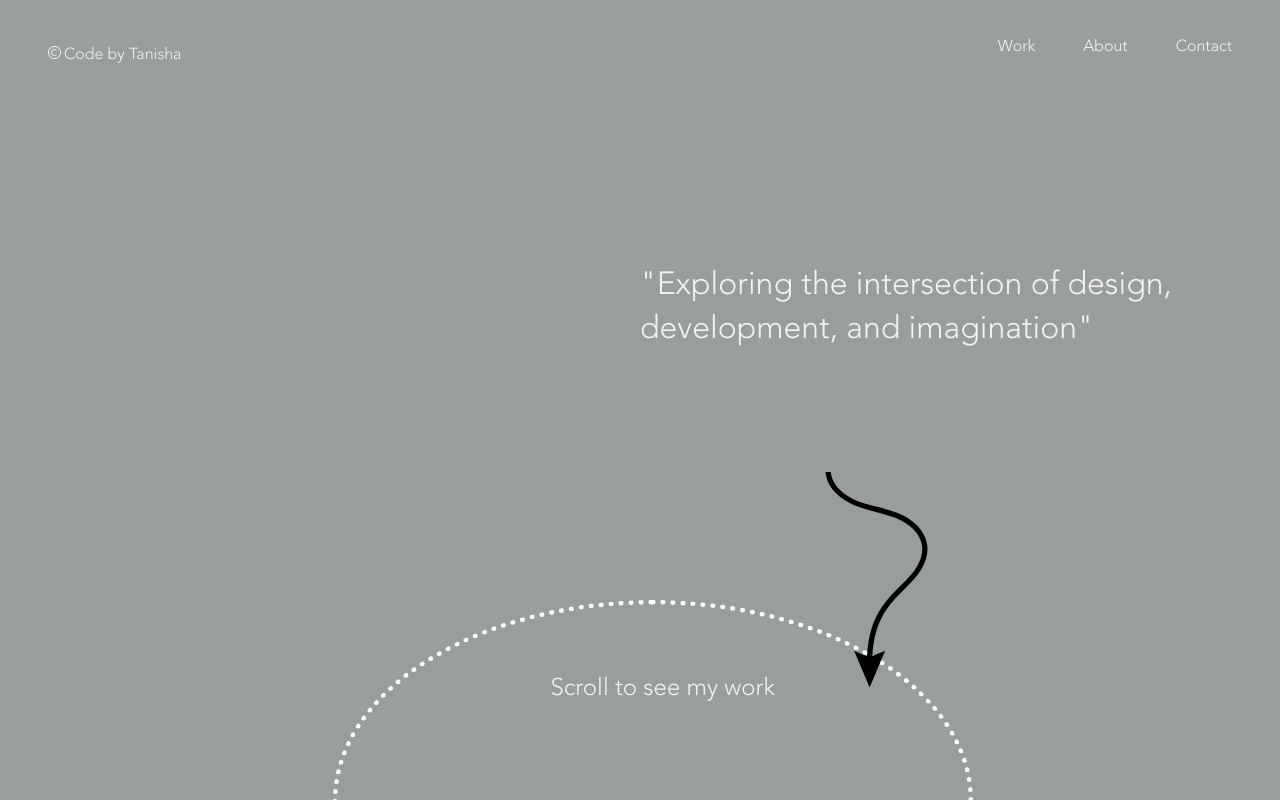
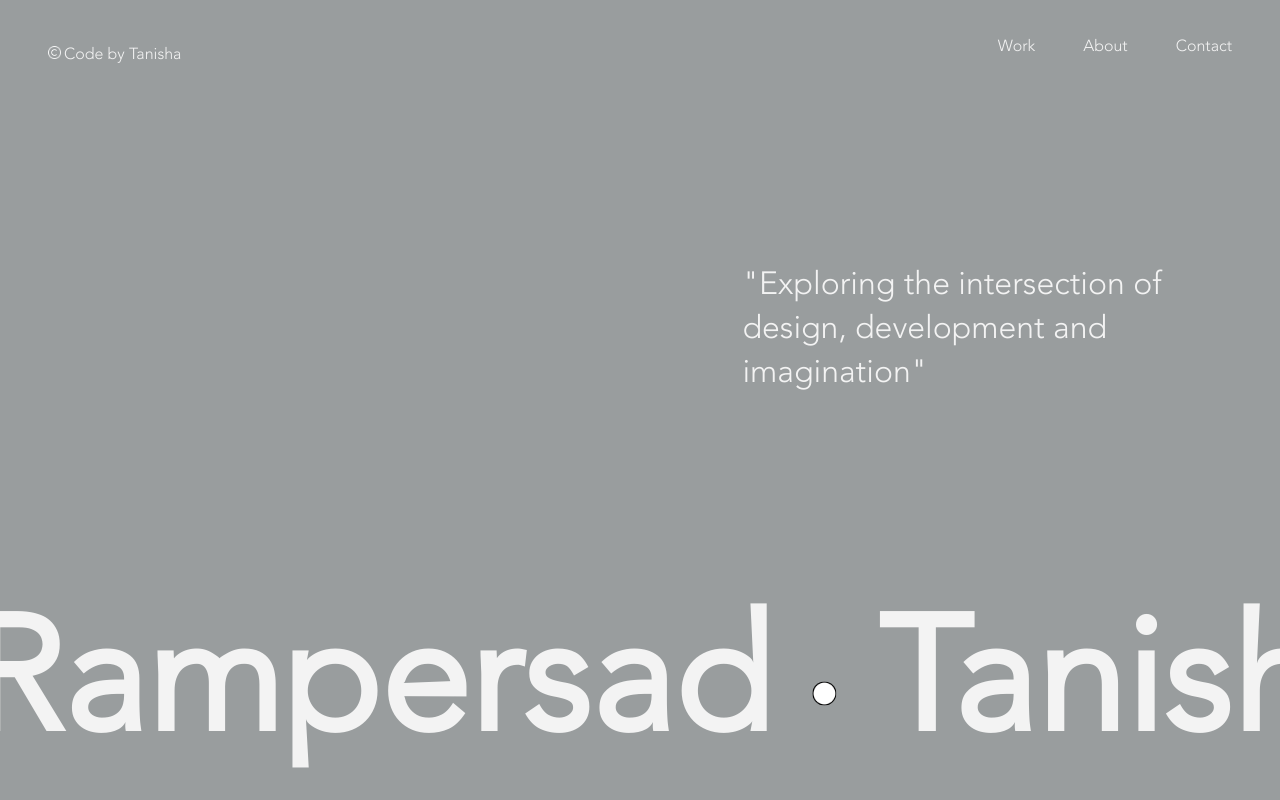
Before and after one commit to TanishaRampersad/My-Portfolio, a React (Create React App) app in the folder portfolio/: page / in a window 1280 px wide. Built offline with nearby package versions, Linux system fonts and the light colour scheme.

Commit message:
Edited infinite scroll function on banner section

```diff
--- a/portfolio/src/components/Home.css
+++ b/portfolio/src/components/Home.css
@@ -52,6 +52,7 @@
     margin: 0;
     padding: 0;
     overflow: none;
+    font-family: 'Avenir-book';
 }
 
 .banner{
@@ -74,11 +75,11 @@
     justify-content: flex-end;
     position: relative;
     top: 20%;
-    right: 0;
+    right: 2%;
 }
 
 .banner-text{
-    width: 50%;
+    width: 40%;
     position: relative;
     display: flex;
     justify-content: flex-end;
@@ -91,11 +92,12 @@
     border-style: dotted;
     border-radius: 50%;
     position: absolute;
+    overflow: hidden;
     bottom: 0;
     transform: translateY(50%);
     left: 26%;
+}
 
-}
 
 .scroll{
     position: absolute;
@@ -112,3 +114,86 @@
     position: absolute;
     bottom: 10%;
 }
+
+.myNameSection{
+    position: absolute;
+    overflow: hidden;
+    bottom: 15%;
+    transform: translateY(50%);
+    width: 100vw;
+    /* position: relative; */
+    overflow: hidden; /* Hide overflowing content */
+    white-space: nowrap; /* Prevent line breaks */
+}
+
+.myNameSection h1{
+    font-size: 10rem;
+    width: fit-content;
+    display: inline-block;
+    white-space: nowrap; /* Keep text on one line */
+    font-weight: 800;
+    animation: scrollLeft 25s linear infinite; /* Infinite scrolling animation */
+    position: relative;
+}
+
+.circle{
+    width: 1.5rem;
+    height: 1.5rem;
+    background-color: white;
+    border-radius: 50%;
+    filter: invert(1);
+    border: invert(1);
+    vertical-align: middle;
+}
+
+
+/*
+Duplicate the text with a pseudo-element
+.myNameSection h1::before {
+    content: attr(innerText);  Repeat the same text
+    position: absolute;
+    left: 100%; /* Start right after the original text
+    white-space: nowrap;
+}
+
+ Animation for scrolling text
+@keyframes scrollLeft {
+    from {
+        transform: translateX(0%); /* Start off-screen to the right
+    }
+    to {
+        transform: translateX(-100%); /* Move to the left until off-screen
+    }
+}
+*/
+
+
+
+
+/* ---------  Media Query -------------*/
+
+
+/*smaller phones */
+@media (max-width: 380px) {
+
+}
+
+
+
+/* phones */
+@media (min-width: 381px) and (max-width: 600px) {
+
+}
+
+
+
+/* Tablets */
+@media (min-width: 601px) and (max-width: 768px) {
+
+}
+
+
+
+@media (min-width: 769px) {
+
+}
--- a/portfolio/src/components/Home.js
+++ b/portfolio/src/components/Home.js
@@ -1,8 +1,35 @@
 import { useEffect } from "react"
+import gsap from 'gsap';
 import './Home.css'
+import circle from '../images/circle.png';
 
 export default function Home() {
     useEffect(() => {
+
+      function infiniteScroll() {
+        const name = document.querySelector('.myNameSection h1');
+
+        /// Duplicate the content to ensure a seamless loop
+        name.innerHTML += name.innerHTML;  // Duplicate the text inside the <h1> element
+
+        gsap.set('.myNameSection', { overflow: 'hidden' });
+
+        const nameWidth = name.offsetWidth / 2; // text is (half since it's duplicated)
+
+
+        gsap.fromTo(name, {
+            x: 0,
+        }, {
+            x: -nameWidth, // Move the text to the left by its own width
+            duration: 40,
+            ease: "none",
+            repeat: -1, // Infinite loop
+            repeatDelay: 0
+        });
+    }
+
+    infiniteScroll()
+
 
     })
 
@@ -11,11 +38,13 @@ export default function Home() {
         <section className="banner">
             <div className="flex">
                 <div className="banner-text">
-                    <h3>"Exploring the intersection of design, development, and imagination"</h3>
+                    <h3>"Exploring the intersection of design, development and imagination"</h3>
                 </div>
             </div>
 
-            <div className="dotted-section">
+
+          {/* First Option */}
+            {/* <div className="dotted-section">
                 <div className="scroll-div"></div>
 
                 <div className="scroll">
@@ -49,7 +78,16 @@ export default function Home() {
                   c-11.979,18.714-17.349,39.021-15.525,58.727C1633.454,989.977,1643.14,1009.905,1659.566,1027.076z"
                 />
               </g>
-  </svg>
+            </svg> */}
+
+
+
+            {/* Second option*/}
+
+            <div className="myNameSection">
+              <h1>Tanisha Rampersad <img className="circle" src={circle} alt='circle'/> Tanisha Rampersad <img className="circle" src={circle} alt='circle'/> Tanisha Rampersad <img className="circle" src={circle} alt='circle'/></h1>
+            </div>
+
 
 
         </section>
```
Also changed, not shown: portfolio/src/images/circle.png (added), 1 other file (tests, documents, lock files or other folders). Lines whose indentation alone changed are shown as unchanged.
